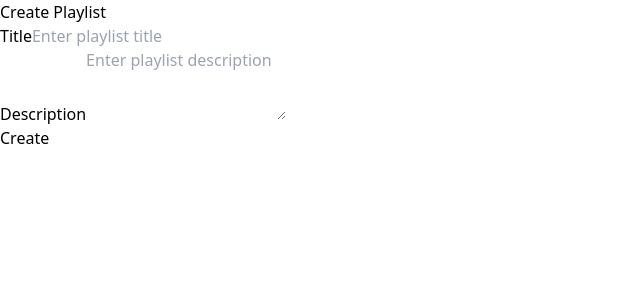
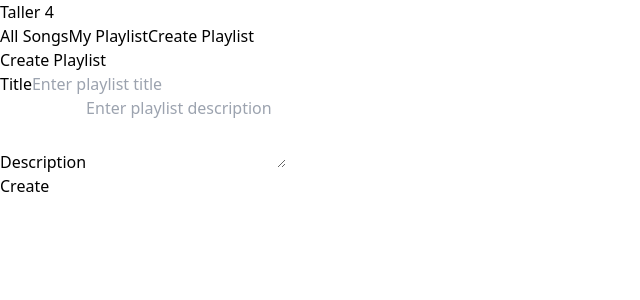
Before and after one commit to RicardoHerrera51/Taller4-NCapas, a React (Vite) app in the folder Client/: page /create-playlist in a window 1280 px wide. Shown: the top 300 px of the page, without its empty margins (0-640 px from the left). Built offline with nearby package versions, Linux system fonts and the light colour scheme.

Commit message:
Resolve merge conflict in SeePlaylist

```diff
--- /dev/null
+++ b/Client/src/components/Navbar/Navbar.jsx
@@ -0,0 +1,18 @@
+import { useNavigate } from 'react-router-dom';
+const Navbar = () => {
+    const navigate = useNavigate();
+  return (
+    <nav className="font-sans flex flex-col text-center sm:flex-row sm:text-left sm:justify-between py-2 px-2 bg-white shadow sm:items-baseline w-auto">
+      <div className="mb-2 sm:mb-0">
+      <a className="text-xl no-underline text- text-teal-500 ml-2">Taller 4</a>
+      </div>
+      <div>
+        <button onClick={() => navigate('/all-songs')} className="text-lg  text-grey-darkest hover:text-teal-500 m-1 p-2 ">All Songs</button>
+        <button onClick={() => navigate('/all-playlists')} className="text-lg text-grey-darkest hover:text-teal-500 m-1 p-2">My Playlist</button>
+        <button onClick={() => navigate('/create-playlist')} className="text-lg text-grey-darkest hover:text-teal-500 m-1 p-2">Create Playlist</button>
+      </div>
+    </nav>
+  )
+}
+
+export default Navbar
--- a/Client/src/pages/AllSongs/AllSongs.jsx
+++ b/Client/src/pages/AllSongs/AllSongs.jsx
@@ -1,6 +1,7 @@
 import { useState, useEffect } from "react";
 import FetchServices from "../../services/FetchServices";
 import { Link } from "react-router-dom";
+import Navbar from "../../components/Navbar/Navbar";
 
 const AllSongs = () => {
     const [songs, setSongs] = useState([]);
@@ -63,7 +64,9 @@ const AllSongs = () => {
     };
 
     return (
+       <>
         <div className="absolute bg-gray-800 h-full w-full p-2 overflow-y-auto">
+        <Navbar />
             <form className="max-w-[400px] w-full mx-auto bg-gray-900 p-8 px-8 rounded-lg my-4" onSubmit={handleSearchSubmit}>
                 <h2 className="text-3xl dark:text-white font-bold text-center">
                     Search Songs
@@ -105,7 +108,9 @@ const AllSongs = () => {
         Next
     </button>
     </div>
+
         </div>
+       </>
     );
 }
 
--- a/Client/src/pages/CreatePlaylist/CreatePlaylist.jsx
+++ b/Client/src/pages/CreatePlaylist/CreatePlaylist.jsx
@@ -1,5 +1,6 @@
 import { useState } from "react";
 import FetchServices from "../../services/FetchServices";
+import Navbar from "../../components/Navbar/Navbar";
 
 const CreatePlaylist = () => {
   const [title, setTitle] = useState("");
@@ -19,7 +20,9 @@ const CreatePlaylist = () => {
   };
 
   return (
-    <div className="flex items-center justify-center h-screen bg-gray-800">
+  <>
+  <Navbar />
+    <div className="flex  flex-col items-center justify-center h-screen bg-gray-800">
       <div className="max-w-md w-full bg-gray-900 rounded-lg p-8">
         <h2 className="text-3xl text-white font-extrabold text-center mb-6">Create Playlist</h2>
         <form className="space-y-6" onSubmit={handleSubmit}>
@@ -38,7 +41,7 @@ const CreatePlaylist = () => {
           </div>
         </form>
       </div>
-    </div>
+    </div></>
   );
 };
 
--- a/Client/src/pages/SeePlaylists/SeePlaylists.jsx
+++ b/Client/src/pages/SeePlaylists/SeePlaylists.jsx
@@ -1,6 +1,7 @@
 import { useEffect, useState } from "react";
 import FetchServices from "../../services/FetchServices";
 import { Link } from "react-router-dom";
+import Navbar from "../../components/Navbar/Navbar";
 
 const SeePlaylists = () => {
   const [playlists, setPlaylists] = useState([]);
@@ -65,8 +66,10 @@ const SeePlaylists = () => {
   };
 
   return (
+    <>
     <div className="absolute bg-gray-800 h-full w-full p-2 overflow-y-auto">
-      <form className="max-w-[400px] w-full mx-auto bg-gray-900 p-8 px-8 rounded-lg my-4" onSubmit={handleSearchSubmit}>
+    <Navbar />
+      <form className="max-w-[400px] w-full mx-auto bg-gray-900 p-8 px-8 rounded-lg my-4"  onSubmit={handleSearchSubmit}>
         <h2 className="text-3xl dark:text-white font-bold text-center">
           Search Playlist
         </h2>
@@ -105,6 +108,7 @@ const SeePlaylists = () => {
         </button>
       </div>
     </div>
+    </>
   );
 }
 
--- a/Client/src/services/FetchServices.jsx
+++ b/Client/src/services/FetchServices.jsx
@@ -55,6 +55,7 @@ FetchServices.getAllSongs = async (token, queryParam) => {
 }
 
 FetchServices.getAllPlaylists = async (token, queryParam) => {
+    console.log(`${BASE_URL}/user/playlist${queryParam}`);
     const response = await fetch(`${BASE_URL}/user/playlist${queryParam}`, {
         method: "GET",
         headers: {
```
Also changed, not shown: 1 other file (tests, documents, lock files or other folders). Lines whose indentation alone changed are shown as unchanged.
